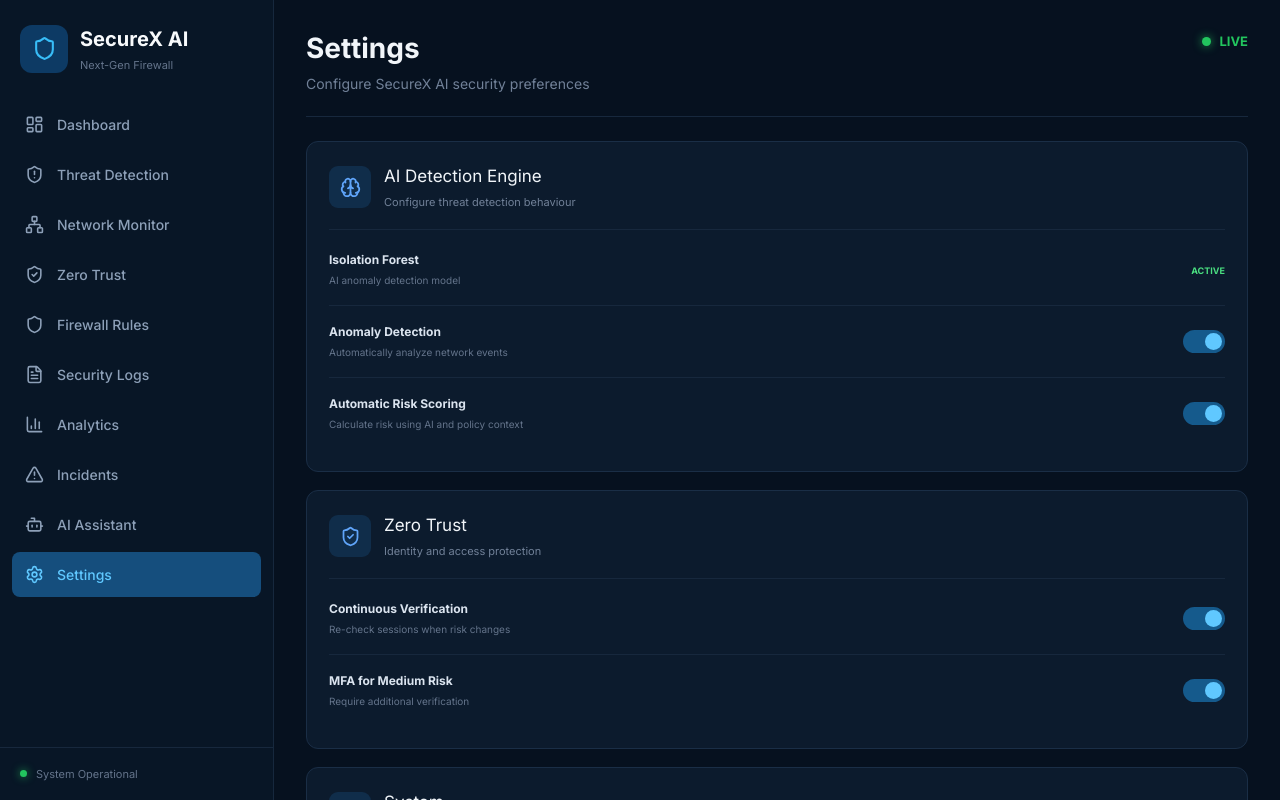
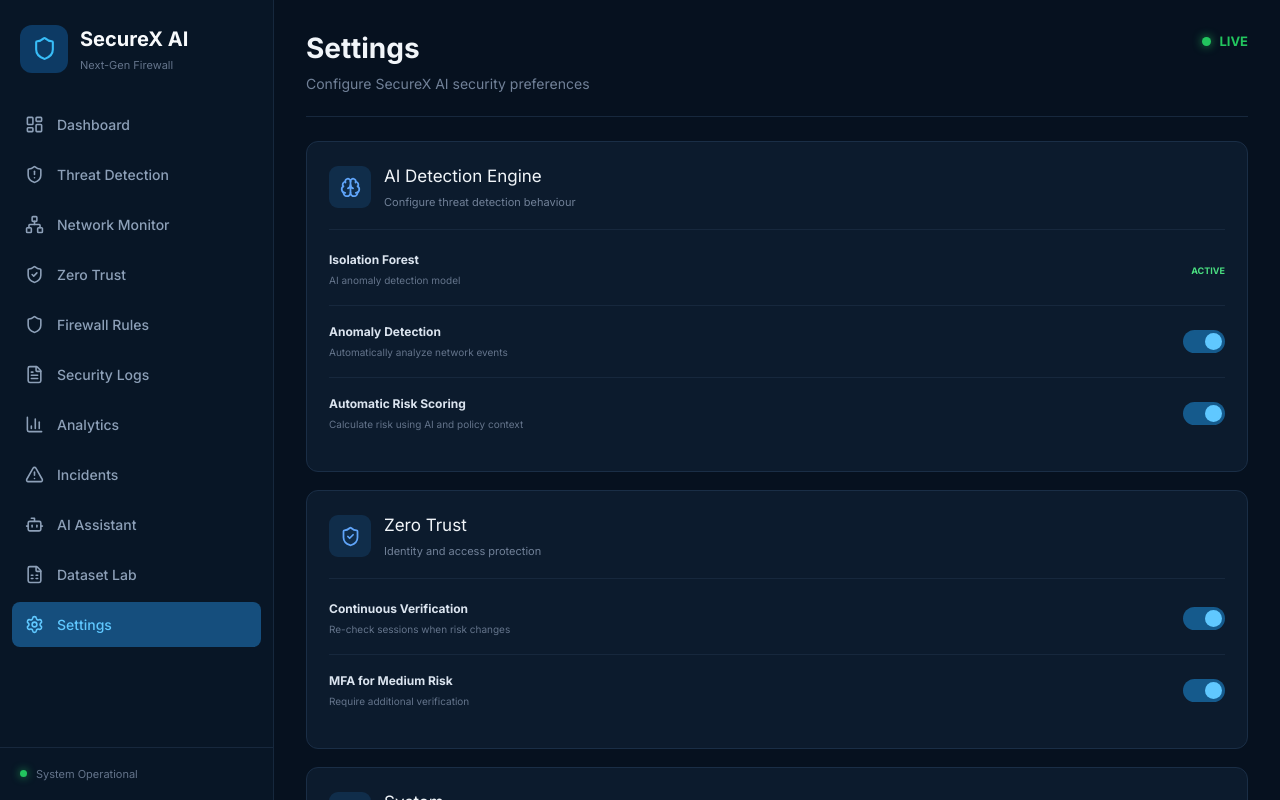
Before and after one commit to varunteja3107/sentinelai, a React (Vite) app: page /settings in a window 1280 px wide. Shown: the top 800 px of the page. Built offline with nearby package versions, Linux system fonts and the light colour scheme; no server answers.

Commit message:
Add Dataset Lab navigation and route

```diff
--- a/src/App.jsx
+++ b/src/App.jsx
@@ -10,6 +10,7 @@ import Analytics from "./pages/Analytics";
 import Incidents from "./pages/Incidents";
 import Assistant from "./pages/Assistant";
 import Settings from "./pages/Settings";
+import DatasetLab from "./pages/DatasetLab";
 
 function App() {
   return (
@@ -36,6 +37,7 @@ function App() {
 
         <Route path="/settings" element={<Settings />} />
 
+        <Route path="/dataset-lab" element={<DatasetLab />} />
       </Routes>
     </BrowserRouter>
   );
--- a/src/components/Sidebar.jsx
+++ b/src/components/Sidebar.jsx
@@ -6,6 +6,7 @@ import {
   Shield,
   FileText,
   BarChart3,
+  FileSpreadsheet,
   AlertTriangle,
   Settings,
   Bot,
@@ -58,6 +59,11 @@ const navigation = [
     name: "AI Assistant",
     path: "/assistant",
     icon: Bot,
+  },
+  {
+    name: "Dataset Lab",
+    path: "/dataset-lab",
+    icon: FileSpreadsheet,
   },
   {
     name: "Settings",
```
